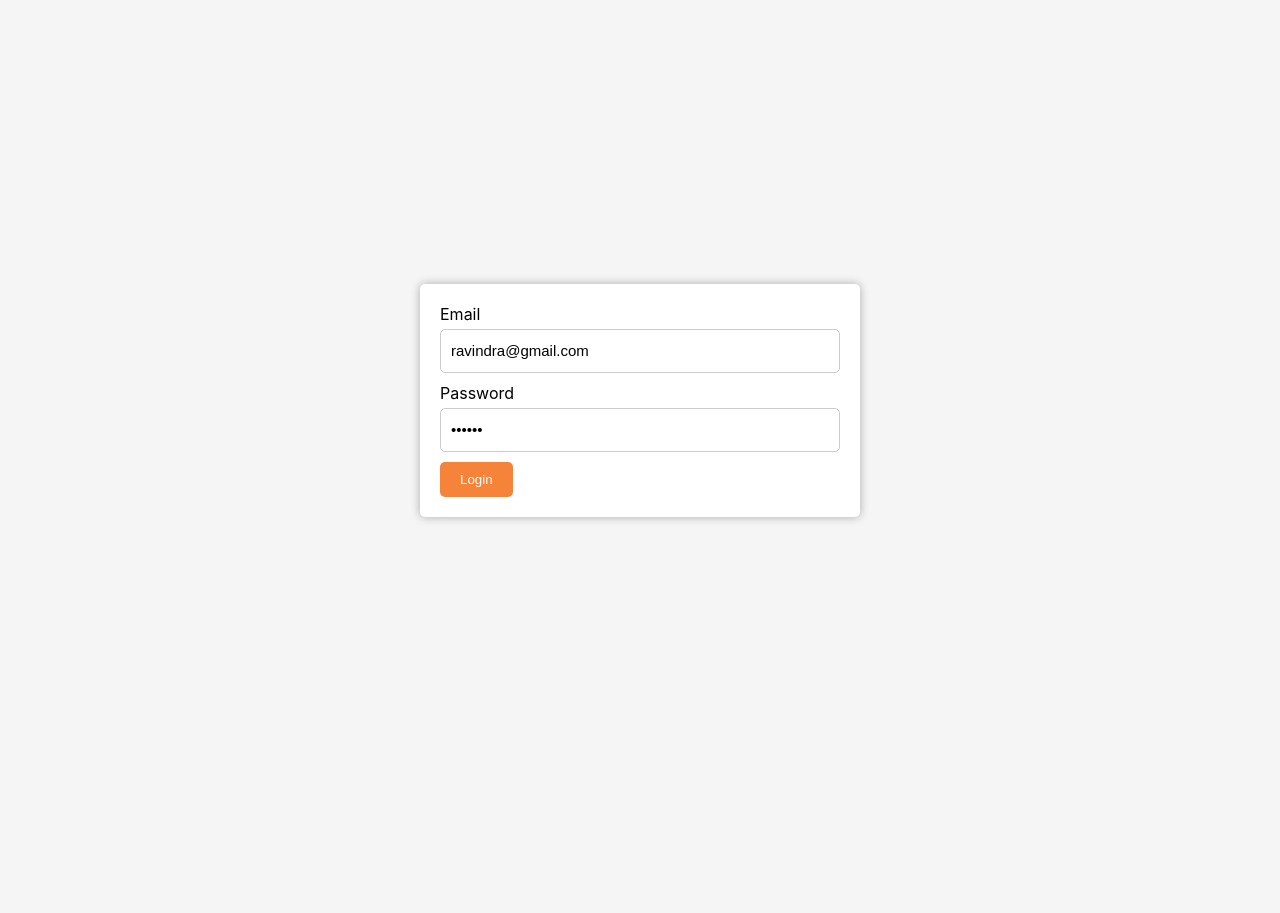
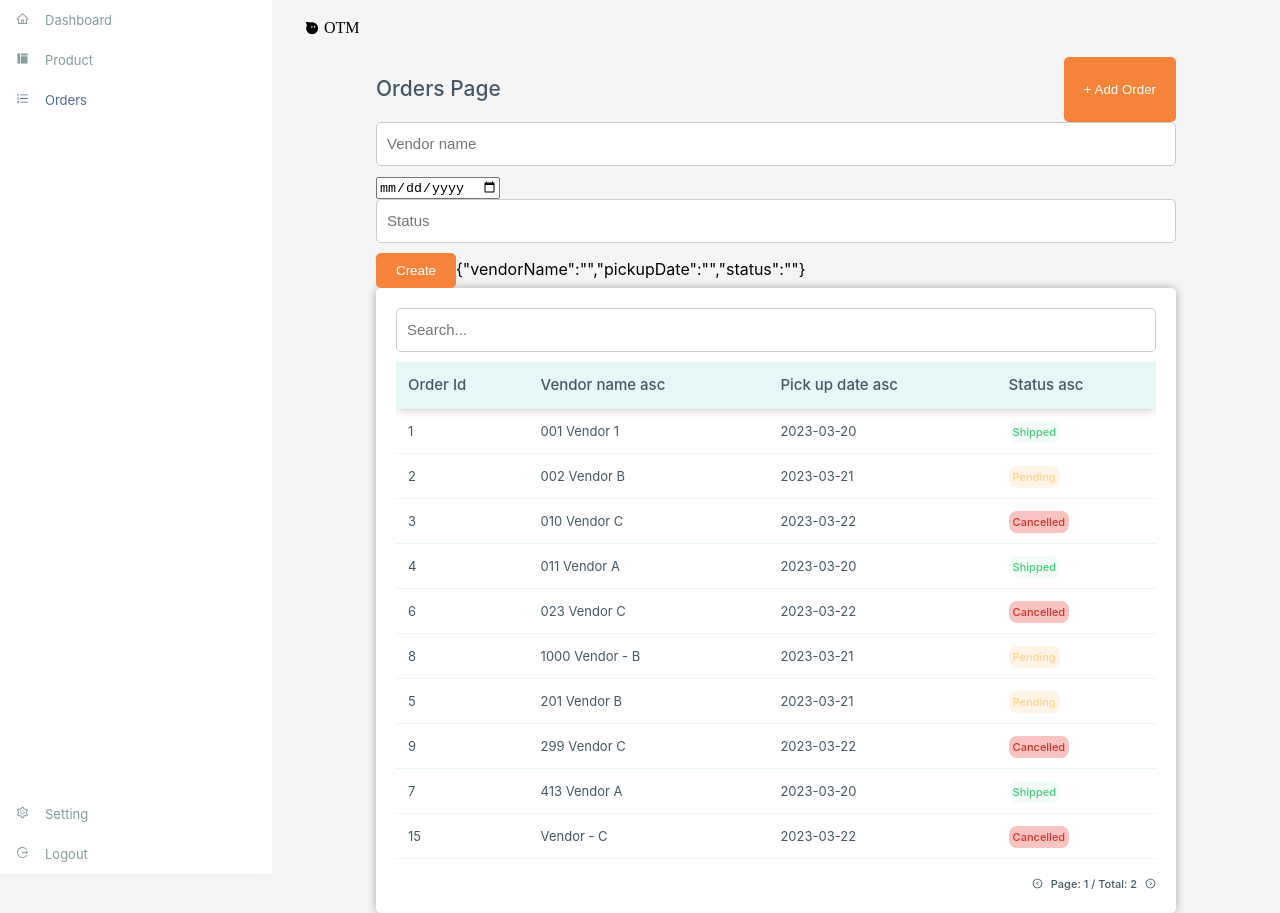
Before and after one commit to ravindrakumarkumawat/order-management-tool, a React (Create React App) app: page /orders in a window 1280 px wide. Before the commit this address led to /. Before the commit the page ends 800 px from the top, so only its background shows below. Built offline with nearby package versions, Linux system fonts and the light colour scheme.

Commit message:
Worked on Optimizing the app

```diff
--- /dev/null
+++ b/src/component/common/Button/index.js
@@ -0,0 +1,7 @@
+function Button ({children, ...propType}) {
+    return (
+        <button {...propType}>{children}</button>
+    )
+}
+
+export default Button
--- a/src/mock/orderData.json
+++ b/src/mock/orderData.json
@@ -1,17 +1,17 @@
 [
-    { "orderId": "1", "vendorName": "Vendor A", "pickupDate": "2023-03-20", "status": "Shipped" },
-    { "orderId": "2", "vendorName": "Vendor B", "pickupDate": "2023-03-21", "status": "Pending" },
-    { "orderId": "3", "vendorName": "Vendor C", "pickupDate": "2023-03-22", "status": "Cancelled" },
-    { "orderId": "4", "vendorName": "Vendor A", "pickupDate": "2023-03-20", "status": "Shipped" },
-    { "orderId": "5", "vendorName": "Vendor B", "pickupDate": "2023-03-21", "status": "Pending" },
-    { "orderId": "6", "vendorName": "Vendor C", "pickupDate": "2023-03-22", "status": "Cancelled" },
-    { "orderId": "7", "vendorName": "Vendor A", "pickupDate": "2023-03-20", "status": "Shipped" },
-    { "orderId": "8", "vendorName": "Vendor B", "pickupDate": "2023-03-21", "status": "Pending" },
-    { "orderId": "9", "vendorName": "Vendor C", "pickupDate": "2023-03-22", "status": "Cancelled" },
+    { "orderId": "1", "vendorName": "001 Vendor 1", "pickupDate": "2023-03-20", "status": "Shipped" },
+    { "orderId": "2", "vendorName": "002 Vendor B", "pickupDate": "2023-03-21", "status": "Pending" },
+    { "orderId": "3", "vendorName": "010 Vendor C", "pickupDate": "2023-03-22", "status": "Cancelled" },
+    { "orderId": "4", "vendorName": "011 Vendor A", "pickupDate": "2023-03-20", "status": "Shipped" },
+    { "orderId": "5", "vendorName": "201 Vendor B", "pickupDate": "2023-03-21", "status": "Pending" },
+    { "orderId": "6", "vendorName": "023 Vendor C", "pickupDate": "2023-03-22", "status": "Cancelled" },
+    { "orderId": "7", "vendorName": "413 Vendor A", "pickupDate": "2023-03-20", "status": "Shipped" },
+    { "orderId": "8", "vendorName": "1000 Vendor - B", "pickupDate": "2023-03-21", "status": "Pending" },
+    { "orderId": "9", "vendorName": "299 Vendor C", "pickupDate": "2023-03-22", "status": "Cancelled" },
     { "orderId": "10", "vendorName": "Vendor A", "pickupDate": "2023-03-20", "status": "Shipped" },
     { "orderId": "11", "vendorName": "Vendor A", "pickupDate": "2023-03-20", "status": "Shipped" },
     { "orderId": "12", "vendorName": "Vendor B", "pickupDate": "2023-03-21", "status": "Pending" },
     { "orderId": "13", "vendorName": "Vendor C", "pickupDate": "2023-03-22", "status": "Cancelled" },
     { "orderId": "14", "vendorName": "Vendor B", "pickupDate": "2023-03-21", "status": "Pending" },
-    { "orderId": "15", "vendorName": "Vendor C", "pickupDate": "2023-03-22", "status": "Cancelled" }
+    { "orderId": "15", "vendorName": "Vendor - C", "pickupDate": "2023-03-22", "status": "Cancelled" }
 ]
--- a/src/pages/Login/index.js
+++ b/src/pages/Login/index.js
@@ -1,4 +1,4 @@
-import React, { useState, useContext } from 'react';
+import React, { useState, useContext, useEffect } from 'react';
 import { AuthContext } from '../../context/authentication/authContextProvider';
 import { isValidEmail, isValidPassword, isValidUserName } from '../../utils/validations';
 import './index.css';
@@ -19,9 +19,9 @@ const Login = () => {
     setPassword(e.target.value);
     setPasswordError('');
   };
-
+  useEffect(() => handleSubmit(), [])
   const handleSubmit = (e) => {
-    e.preventDefault();
+    // e.preventDefault();
     // Perform login validation here
     if(!validate()) return
     login({
--- a/src/pages/Orders/index.css
+++ b/src/pages/Orders/index.css
@@ -40,3 +40,8 @@
     color: var(--theme-status-cancelled-font-color);
     background-color: var(--theme-status-cancelled-background-color);
   }
+
+
+  .add-order-btn {
+
+  }
--- a/src/pages/Orders/index.js
+++ b/src/pages/Orders/index.js
@@ -1,52 +1,78 @@
-import React, { useEffect, useState } from 'react';
+import React, { useEffect, useState, useMemo } from 'react';
+import Button from '../../component/common/Button';
 import Pagination from '../../component/common/Pagination';
 import data from '../../mock/orderData.json';
 import './index.css';
 const ASC = 'asc'
 const DESC = 'desc'
+const randomOrderId = () => {
+    return (Math.floor(Math.random() * 1000) + 1) + ''
+}
+const sortBy = (vendorData, key, sortOrder) => {
+    return vendorData.sort((a, b) => {
+        if(sortOrder[key] == ASC) {
+            return a[key].localeCompare(b[key])
+        } else if(sortOrder[key] == DESC) {
+            return b[key].localeCompare(a[key])
+        }
+    })
+}
 const Orders = () => {
+    const [sortOrder, setOrder] = useState({
+        vendorName: ASC,
+        pickupDate: ASC,
+        status: ASC,
+    })
     const [searchTerm, setSearchTerm] = useState('');
     const [currentPage, setCurrentPage] = useState(1);
     const ITEMS_PER_PAGE = 10;
 
     const [vendorData, setVendorData] = useState([...data]);
-    useEffect(() => {
-        setVendorData(data.filter((item) =>
-            Object.values(item).some((value) =>
-                value.toLowerCase().includes(searchTerm.toLowerCase())
-            )
-        ))
-    }, [searchTerm])
+
+    const tableData = useMemo(() => {
+        const filteredData = vendorData.filter((item) =>
+             Object.values(item).some((value) => {
+                return value.toLowerCase().includes(searchTerm.toLowerCase())
+             }
+             )
+        )
+
+        const sortData = [...sortBy(filteredData, 'vendorName', sortOrder)]
+        return sortData
+    }, [searchTerm, vendorData, sortOrder.vendorName, sortOrder.pickupDate, sortOrder.status])
+    // useEffect(() => {
+    //     setVendorData(data.filter((item) =>
+    //         Object.values(item).some((value) =>
+    //             value.toLowerCase().includes(searchTerm.toLowerCase())
+    //         )
+    //     ))
+    // }, [searchTerm])
 
     const getCurrentItems = () => {
         const indexOfLastItem = currentPage * ITEMS_PER_PAGE;
         const indexOfFirstItem = indexOfLastItem - ITEMS_PER_PAGE;
 
-        return vendorData.slice(indexOfFirstItem, indexOfLastItem);
+        return tableData.slice(indexOfFirstItem, indexOfLastItem);
     };
     const getPageCount = () => {
-        return Math.ceil(vendorData.length / ITEMS_PER_PAGE);
+        return Math.ceil(tableData.length / ITEMS_PER_PAGE);
     };
     const handlePageChange = (pageNumber) => {
         setCurrentPage(pageNumber);
     };
-    const [sortOrder, setOrder] = useState({
-        vendorName: ASC,
-        pickupDate: ASC,
-        status: ASC,
-    })
-    useEffect(() => {
-        setVendorData([...sortBy('vendorName')])
 
-    }, [sortOrder.vendorName])
-    useEffect(() => {
-        setVendorData([...sortBy('pickupDate')])
+    // useEffect(() => {
+    //     setVendorData([...sortBy('vendorName')])
 
-    }, [sortOrder.pickupDate])
-    useEffect(() => {
-        setVendorData([...sortBy('status')])
+    // }, [sortOrder.vendorName])
+    // useEffect(() => {
+    //     setVendorData([...sortBy('pickupDate')])
 
-    }, [sortOrder.status])
+    // }, [sortOrder.pickupDate])
+    // useEffect(() => {
+    //     setVendorData([...sortBy('status')])
+
+    // }, [sortOrder.status])
 
     const toggleSortedOrder = (type) => {
         setOrder({
@@ -55,19 +81,75 @@ const Orders = () => {
         })
     }
 
-    const sortBy = (key) => {
-        return vendorData.sort((a, b) => {
-            if(sortOrder[key] == ASC) {
-                return a[key].localeCompare(b[key])
-            } else if(sortOrder[key] == DESC) {
-                return b[key].localeCompare(a[key])
-            }
+
+    const [isOpen, setIsOpen] = useState(false)
+    const handleModalToggle = () => {
+        setIsOpen(!isOpen)
+    }
+    const [orders, setOrders] = useState({
+        vendorName: '',
+        pickupDate: '',
+        status: ''
+    })
+    const handleOrders = (e) => {
+        setOrders({
+            ...orders,
+            [e.target.name]: e.target.value
         })
     }
 
+
+    const handleCreate = () => {
+        setVendorData((prevState) => {
+             const key = 'vendorName'
+                const newOrder = [...prevState, {
+                    orderId: randomOrderId(),
+                    ...orders
+                }]
+                // .sort((a, b) => {
+                //     if(sortOrder[key] == ASC) {
+                //         return a[key].localeCompare(b[key])
+                //     } else if(sortOrder[key] == DESC) {
+                //         return b[key].localeCompare(a[key])
+                //     }
+                // })
+                return newOrder
+            }
+        )
+    }
+
+
     return (
         <div className="orders-page">
-            <h1>Orders Page</h1>
+            <div className="k-flex k-jcsb">
+                <h1>Orders Page</h1>
+                <Button className="add-order-btn" onClick={handleModalToggle}>+ Add Order</Button>
+            </div>
+            <div>
+                <input
+                    type="text"
+                    placeholder="Vendor name"
+                    name="vendorName"
+                    value={orders.vendorName}
+                    onChange={handleOrders}
+                />
+                <input
+                    type="date"
+                    name="pickupDate"
+                    placeholder="Date"
+                    value={orders.pickupDate}
+                    onChange={handleOrders}
+                />
+                <input
+                    type="text"
+                    name="status"
+                    placeholder="Status"
+                    value={orders.status}
+                    onChange={handleOrders}
+                />
+                <Button className="add-order-btn" onClick={handleCreate}>Create</Button>
+                {JSON.stringify(orders)}
+            </div>
             <div className="order-container">
                 <input
                     type="text"
```
